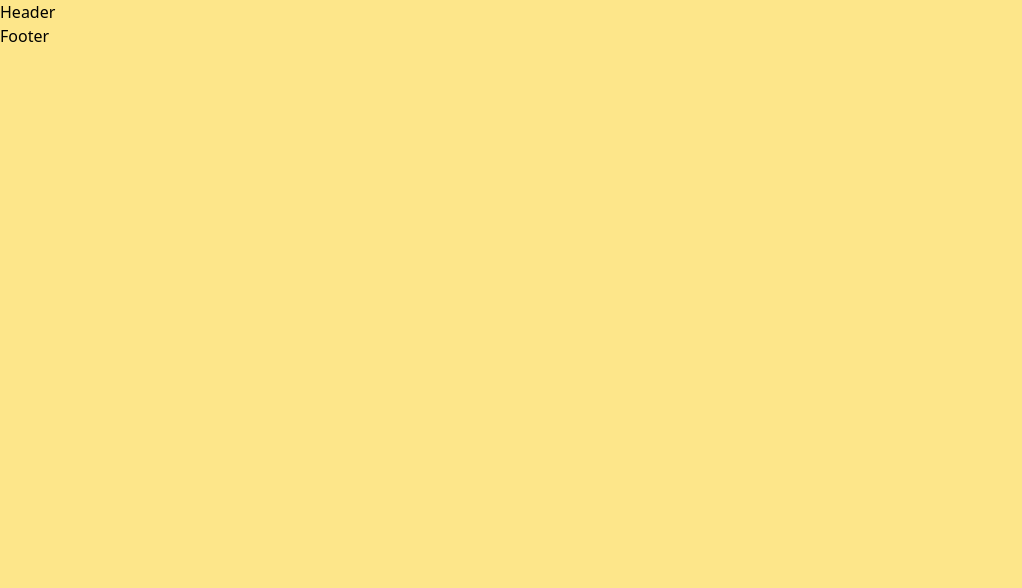
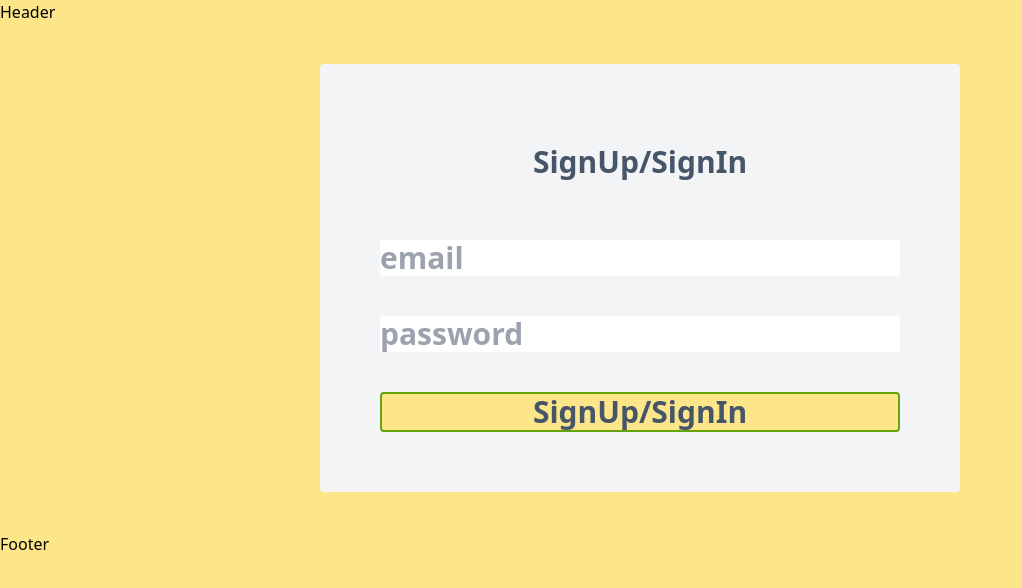
Before and after one commit to spencer-eagleton/react-directory, a React app: page /auth in a window 1280 px wide. Shown: the top 588 px of the page, without its empty margins (0-1022 px from the left). Built offline with nearby package versions, Linux system fonts and the light colour scheme.

Commit message:
added auth view, component and route with path

```diff
--- a/src/App.jsx
+++ b/src/App.jsx
@@ -4,6 +4,7 @@ import { BrowserRouter, Switch, Route } from 'react-router-dom';
 import Welcome from './views/Welcome/Welcome';
 import Header from './components/layout/Header';
 import Footer from './components/layout/Footer'
+import Auth from './views/Auth/Auth';
 
 
 export default function App() {
@@ -14,8 +15,8 @@ export default function App() {
     <div className="app">
       <Header />
       <Switch>
-        <Route>
-
+        <Route path="/auth">
+          <Auth />
         </Route>
         <Route>
           <Welcome path="/" />
--- /dev/null
+++ b/src/components/AuthForm/AuthForm.jsx
@@ -0,0 +1,11 @@
+export default function AuthForm() {
+  return (
+    <div>
+        <form className="flex flex-col">
+            <input className="m-5" type="text" placeholder="email" name="email" />
+            <input className="m-5" type="password" placeholder="password" name="password"  />
+            <button className="m-5 border-2 border-lime-600 rounded bg-amber-200" >SignUp/SignIn</button>
+        </form>
+    </div>
+  )
+}
--- /dev/null
+++ b/src/views/Auth/Auth.jsx
@@ -0,0 +1,23 @@
+import AuthForm from "../../components/AuthForm/AuthForm"
+
+export default function Auth() {
+  return (
+      <div
+      className="
+    bg-gray-100
+      text-3xl
+      text-center
+      rounded
+    text-slate-600
+      font-bold
+      p-10
+      w-1/2
+      mx-auto
+      m-10
+      "
+      >
+        <h2 className="m-10">SignUp/SignIn</h2>
+        <AuthForm />
+      </div>
+  )
+}
--- a/src/views/Layout/Layout.jsx
+++ /dev/null
@@ -1,11 +0,0 @@
-import Header from "../../components/layout/Header"
-import Footer from "../../components/layout/Footer"
-export default function Layout({ children }) {
-  return (
-    <div>
-        <Header />
-        <main>{children}</main>
-        <Footer />
-    </div>
-  )
-}
```
